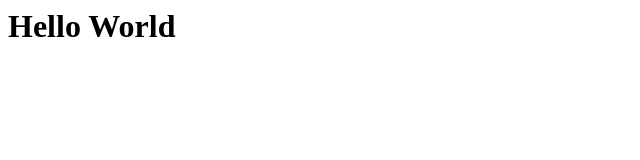
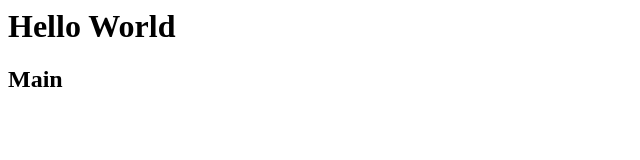
Before and after one commit to Lawrence-ctrl/github, a plain HTML site: page index.html in a window 1280 px wide. Shown: the full height of the page, 0-640 px from the left. Drawn offline with Linux system fonts and the light colour scheme.

Commit message:
main update

```diff
--- a/index.html
+++ b/index.html
@@ -5,5 +5,6 @@
 
 	<body>
 		<h1>Hello World</h1>
+		<h2>Main</h2>
 	</body>
 </html>
```
